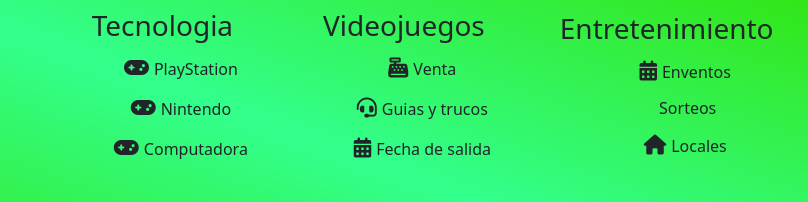
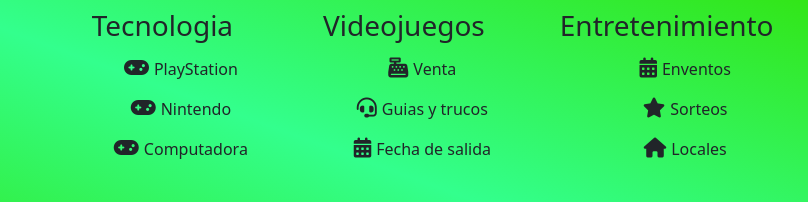
Before and after one commit to RodrigoRivero3/ProyectoDesarrolloWeb, a plain HTML site: page index.html in a window 1280 px wide. Shown: the part 3217-3419 px from the top of the page, 472-1280 px from the left. Drawn offline with Linux system fonts and the light colour scheme.

Commit message:
Arreglo icono de footer

```diff
--- a/index.html
+++ b/index.html
@@ -195,7 +195,7 @@
                 <h3>Entretenimiento</h3>
                 <ul>
                     <li><a href=""><i class="fa-solid fa-calendar-days"></i>Enventos</a></li>
-                    <li><a href=""><i class="fa-sharp fa-solid fa-face-awesome"></i>Sorteos</a></li>
+                    <li><a href=""><i class="fa-sharp fa-solid fa-star"></i>Sorteos</a></li>
                     <li><a href=""><i class="fa-sharp fa-solid fa-house"></i>Locales</a></li>
                 </ul>
             </div>
```
